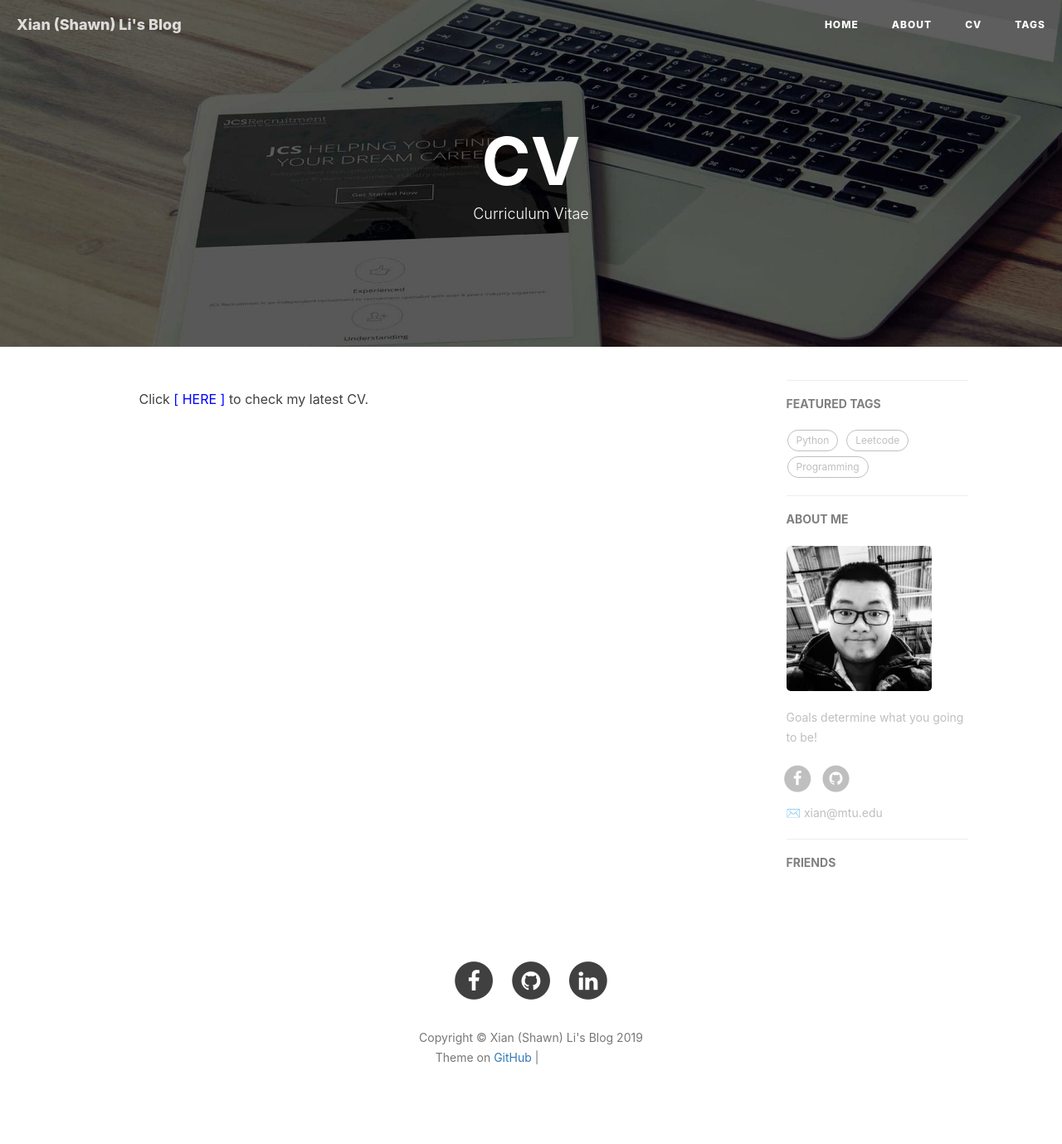
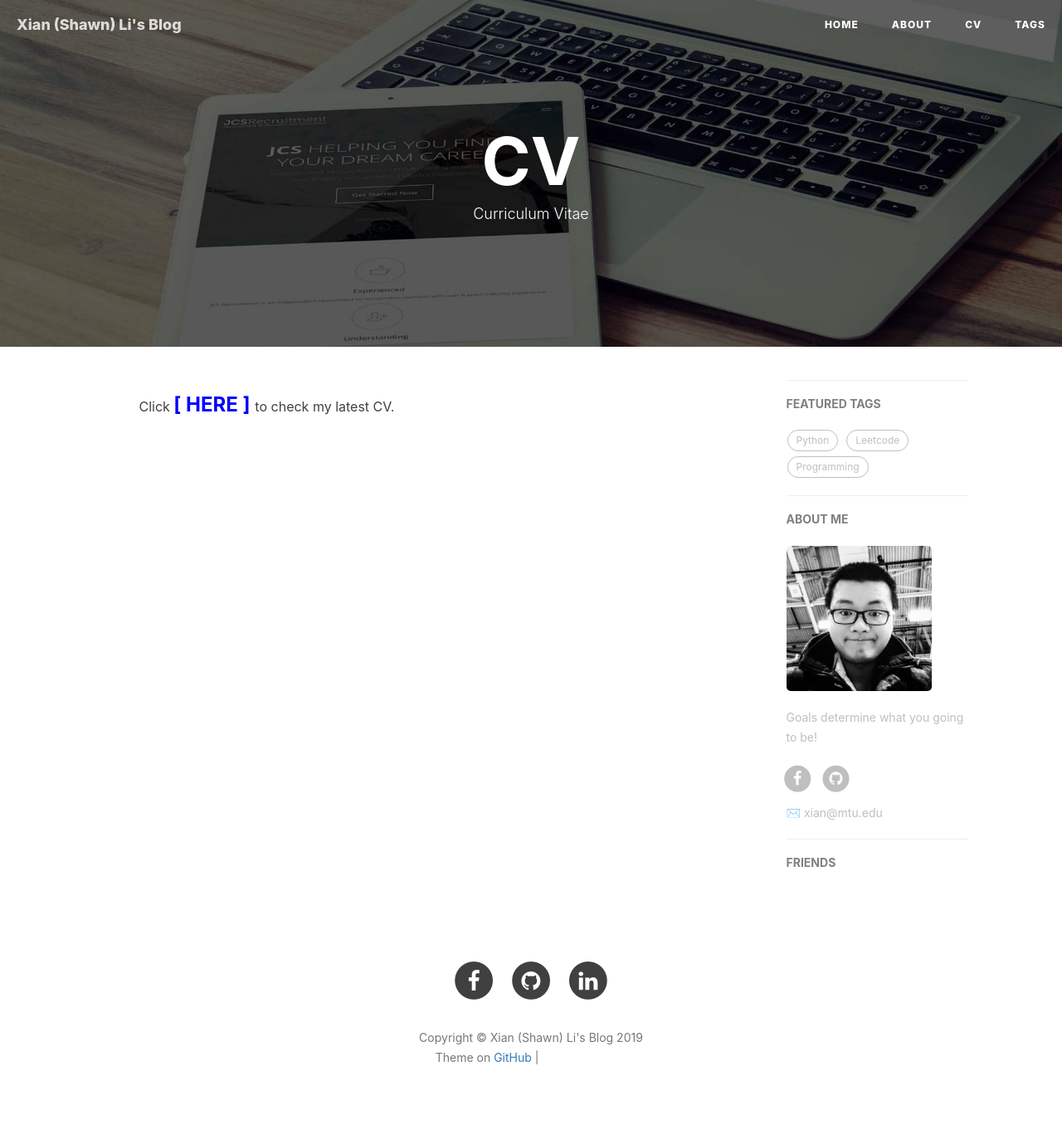
Before and after one commit to xian49930/jiuwuzhi.github.io, a Jekyll site: the page built from cv.html, in a window 1280 px wide. Shown: the whole page at 83% size. Built offline with Jekyll 4.4.1, drawn with Linux system fonts in a browser that asks for light colours; nearby versions of some CDN libraries; comment, search, counter and statistics services are not loaded; grey boxes are pictures that could not be loaded.

Commit message:
Update cv.html

```diff
--- a/cv.html
+++ b/cv.html
@@ -6,4 +6,4 @@
 ---
 
 <!-- English Version -->
-<p>Click <a href="https://xian49930.github.io/online-cv/"><font color="blue"> [ HERE ]</font></a> to check my latest CV. </p>
+<p>Click <a href="https://xian49930.github.io/online-cv/"><font color="blue" size="5"><strong> [ HERE ] </strong></font></a> to check my latest CV. </p>
```
